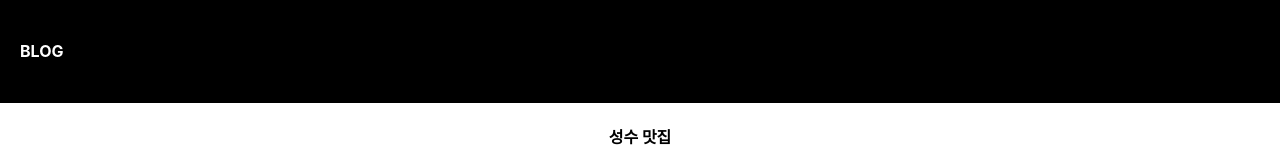
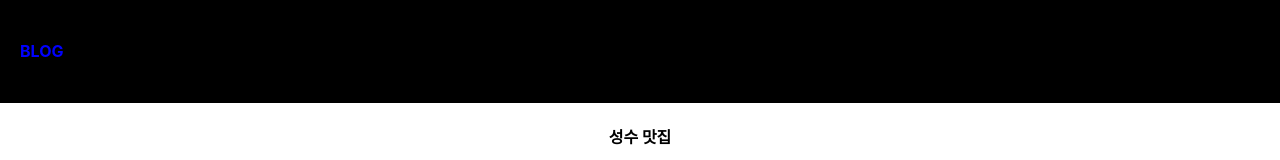
Before and after one commit to gitjaeran/react-blog, a React (Create React App) app: page / in a window 1280 px wide. Shown: the top 160 px of the page. Built offline with nearby package versions, Linux system fonts and the light colour scheme.

Commit message:
App.js inline style

```diff
--- a/src/App.js
+++ b/src/App.js
@@ -7,7 +7,9 @@ function App() {
   return (
     <div className="App">
       <div className="black-nav">
-        <h4 id={post}>BLOG</h4>
+        <h4 id={post} style={{ color: "blue", fontSize: "16px" }}>
+          BLOG
+        </h4>
       </div>
       <h4>{post}</h4>
     </div>
```
